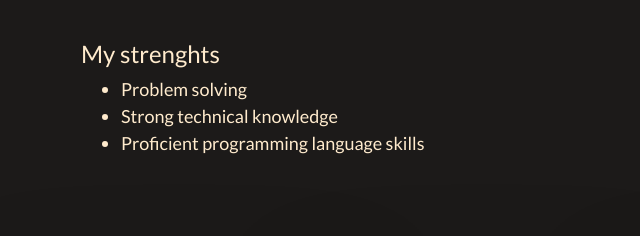
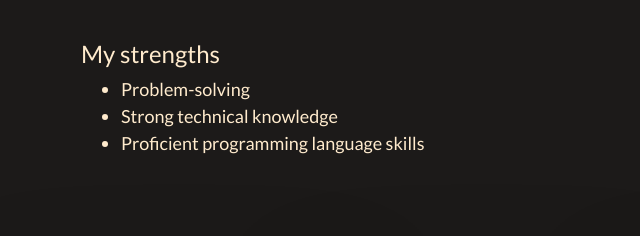
Before and after one commit to carlosprietobarron/carlosprieto, a plain HTML site: page dist/index.html in a window 1280 px wide. Shown: the part 481-717 px from the top of the page, 0-640 px from the left. Drawn offline with nearby package versions, Linux system fonts and the light colour scheme.

Commit message:
FIX: Grammatical errors

```diff
--- a/dist/index.html
+++ b/dist/index.html
@@ -87,9 +87,9 @@
               I can help you to find a tech solution to your challenges or to realize your plans and ideas.
             </p>
             <br>
-            <h4>My strenghts</h4>
+            <h4>My strengths</h4>
             <ul>
-              <li>Problem solving</li>
+              <li>Problem-solving</li>
               <li>Strong technical knowledge</li>
               <li>Proficient programming language skills</li>
             </ul>
```
